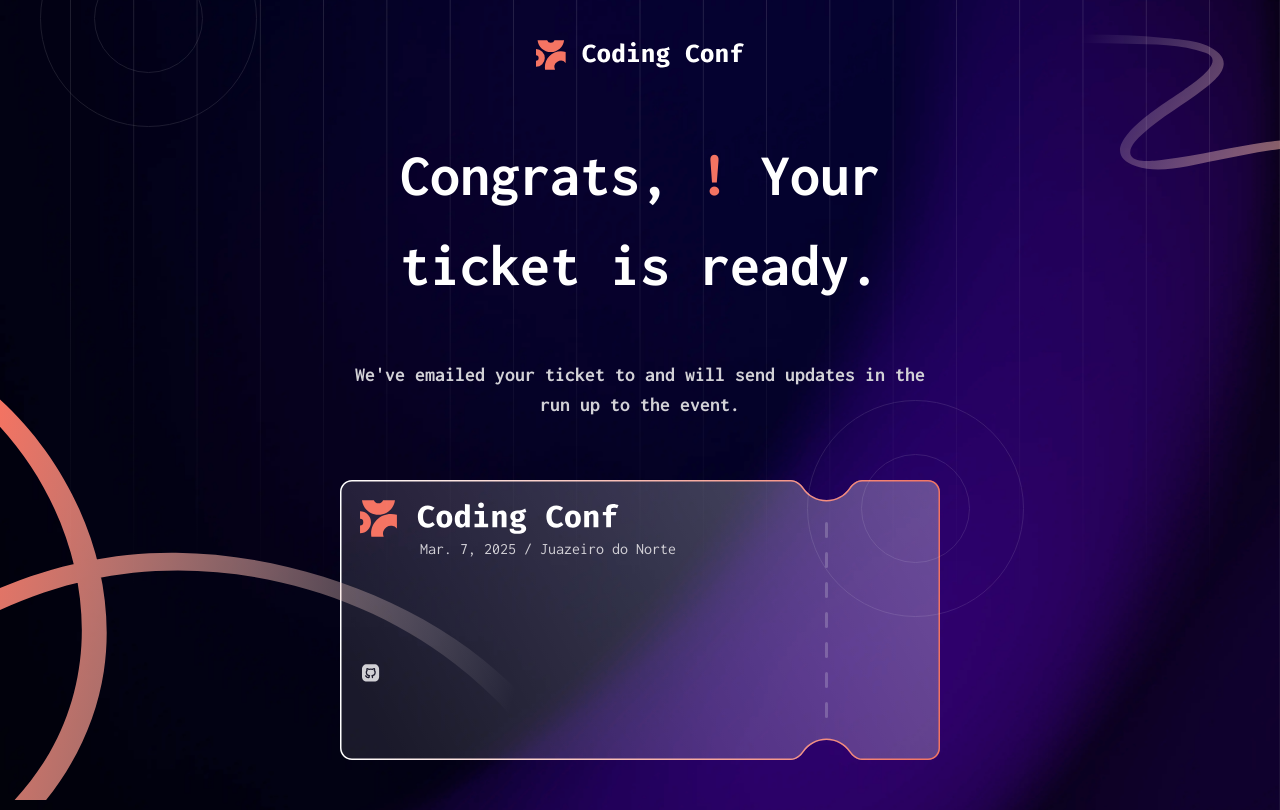
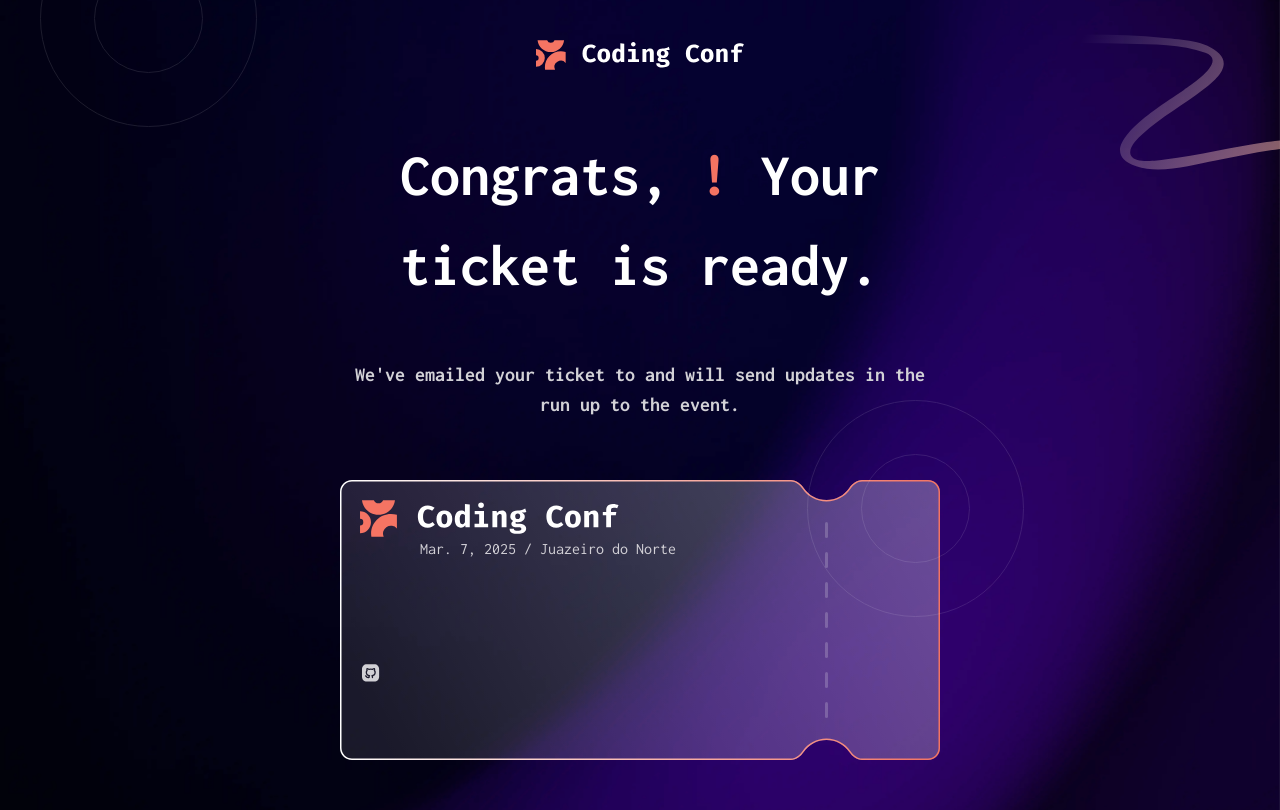
Before and after one commit to RpMoreira98/ticket-generator, a Next.js app: page /pageconfirmation in a window 1280 px wide. Built offline with nearby package versions, Linux system fonts and the light colour scheme.

Commit message:
fecth: itens exclued

```diff
--- a/src/app/components/layout-page/index.tsx
+++ b/src/app/components/layout-page/index.tsx
@@ -2,19 +2,9 @@ export default function Layout({ children }: { children: React.ReactNode }) {
   return (
     <div className="items-center justify-items-center bg-[url('/background-desktop.png')] min-h-screen bg-cover bg-center text-[#d2d0d6]">
       <img
-        src="pattern-squiggly-line-bottom-mobile-tablet.svg"
-        alt="bottom"
-        className="w-[600px] bottom-0 left-0 absolute"
-      />
-      <img
         src="pattern-squiggly-line-top.svg"
         alt="top"
         className="top-[30px] w-[300px] right-0 absolute"
-      />
-      <img
-        src="pattern-lines.svg"
-        alt="lines"
-        className="absolute top-0 w-[100%] h-[100%]"
       />
       <img
         src="pattern-circle.svg"
```
